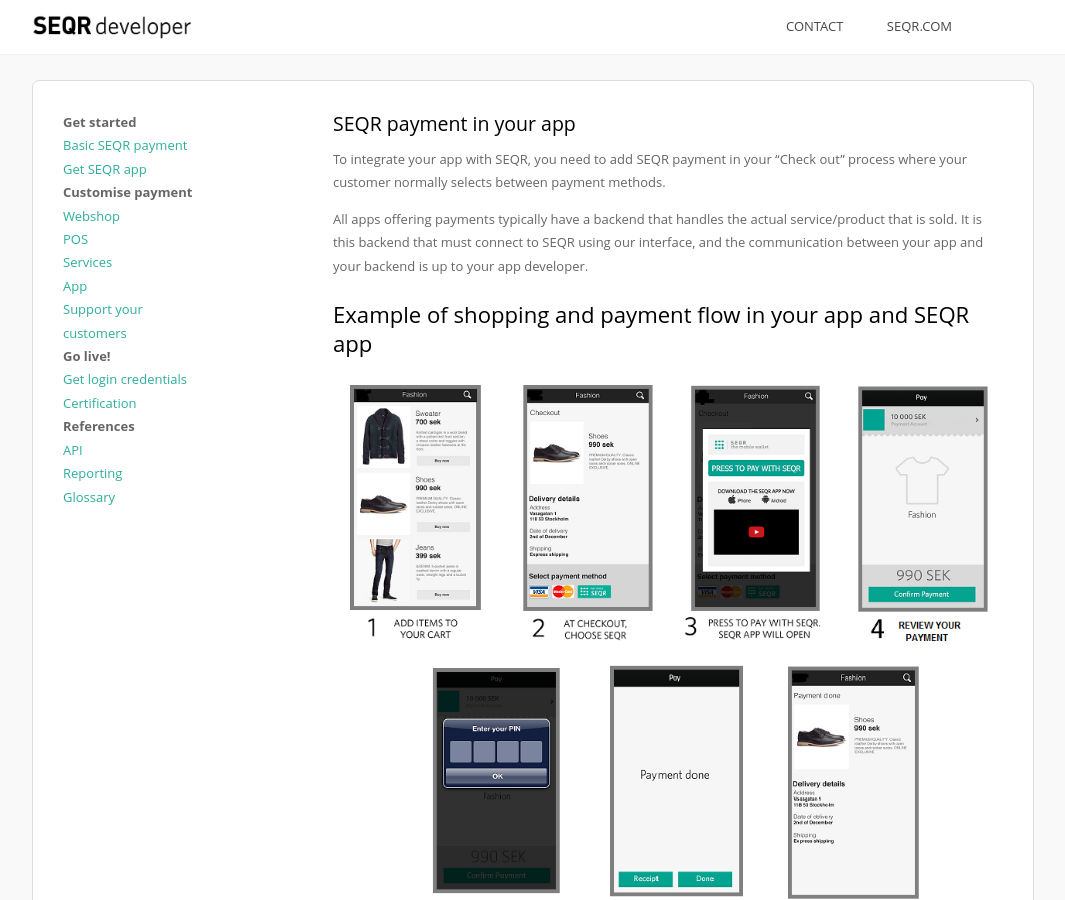
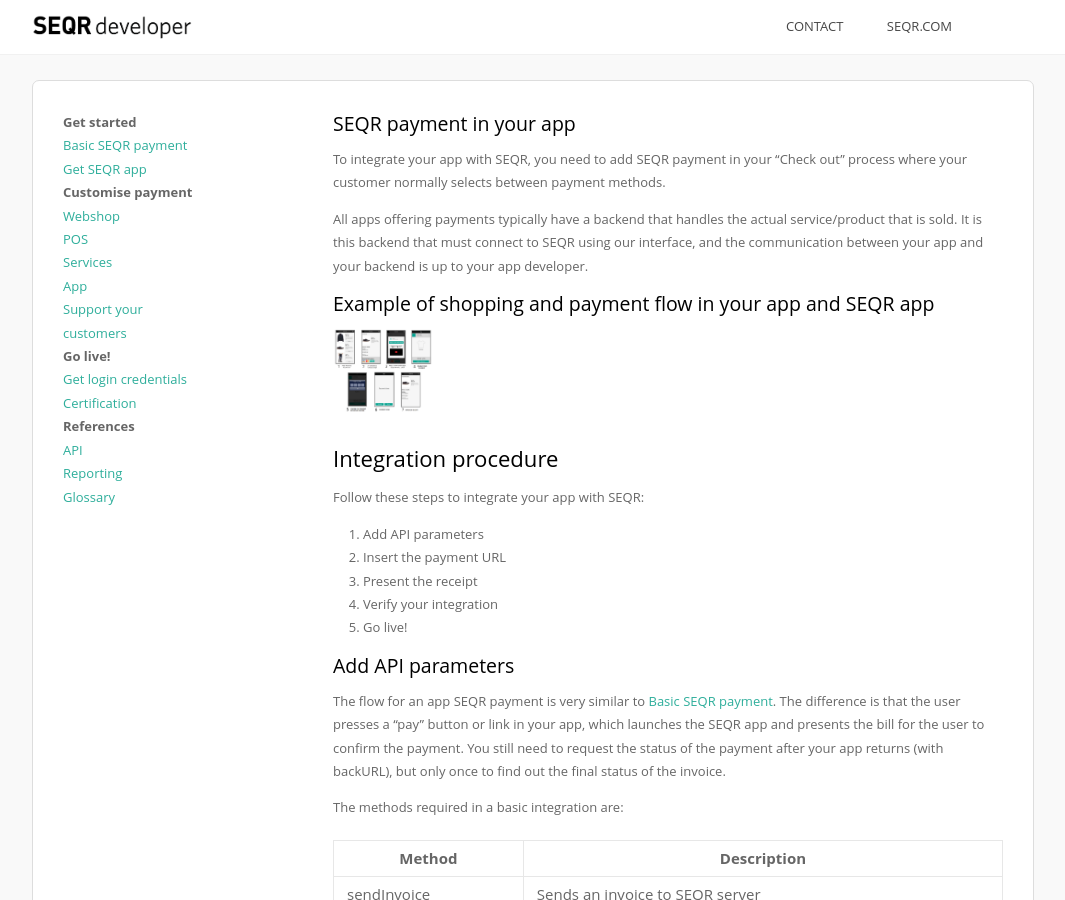
Before and after one commit to SeamlessDistribution/SeamlessDistribution.github.io, a Jekyll site: the page built from merchant/inapp/index.md, in a window 1280 px wide and 900 px high. Shown: the whole window, without its empty margins (138-1203 px from the left). Built offline with Jekyll 4.4.1, drawn with Linux system fonts in a browser that asks for light colours.

Commit message:
Updated flow for appshop - format

```diff
--- a/merchant/inapp/index.md
+++ b/merchant/inapp/index.md
@@ -11,9 +11,9 @@
 
 All apps offering payments typically have a backend that handles the actual service/product that is sold. It is this backend that must connect to SEQR using our interface, and the communication between your app and your backend is up to your app developer.
 
-## Example of shopping and payment flow in your app and SEQR app
+### Example of shopping and payment flow in your app and SEQR app
 
-<img src="/assets/images/appshop/total_flow.png" />
+<img src="/assets/images/appshop/total_flow.png" width="100px" />
 
 
 ## Integration procedure
```
